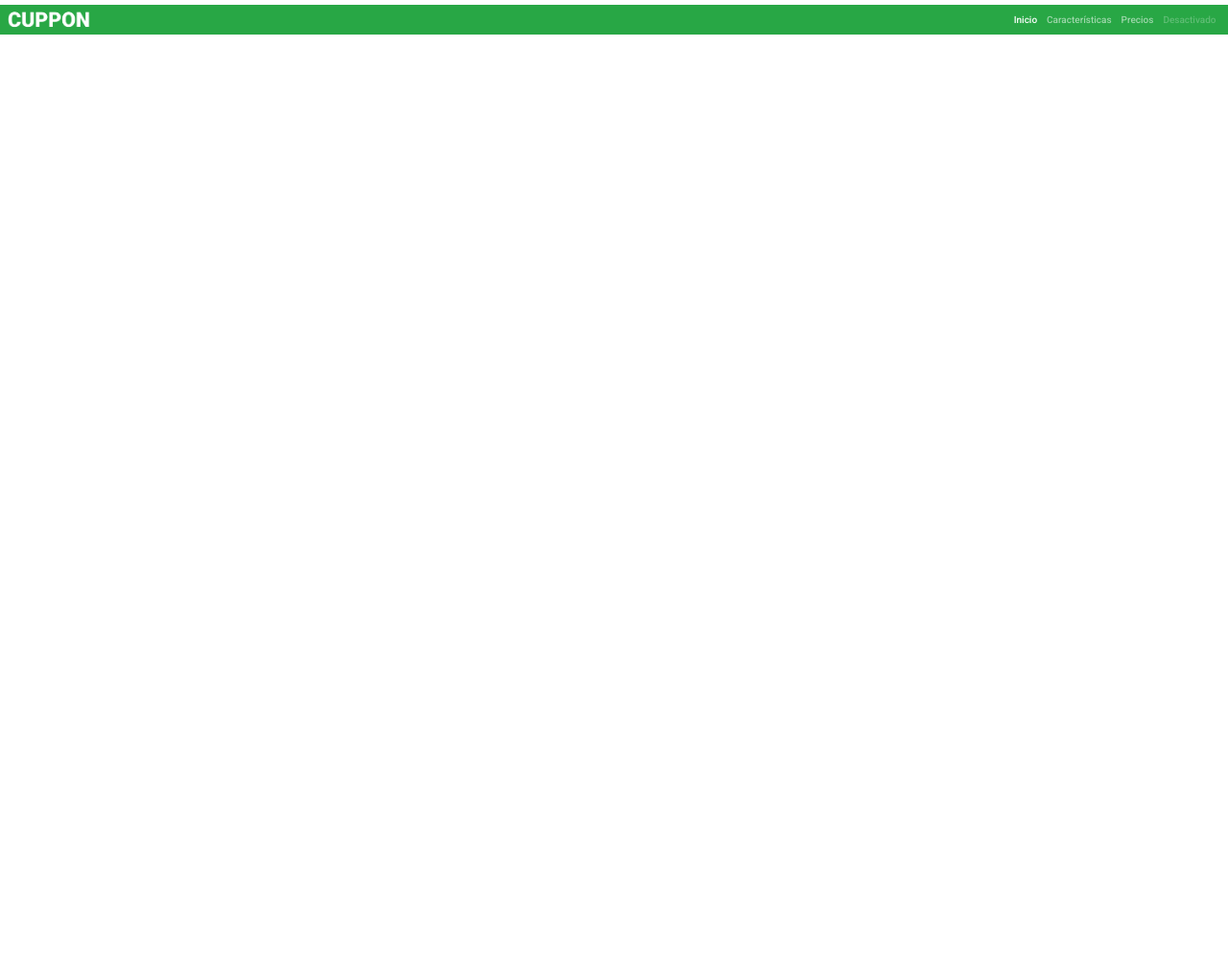
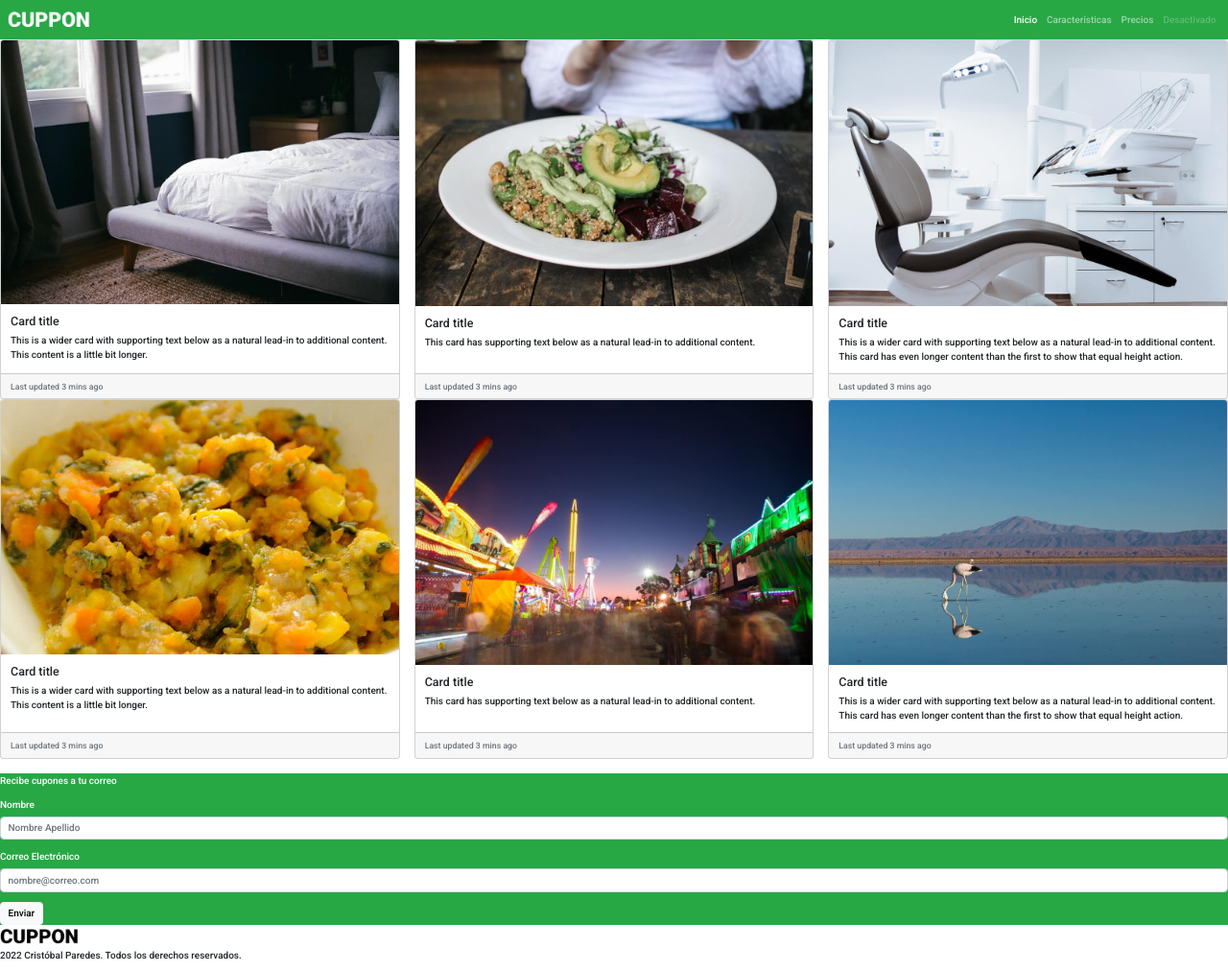
Before and after one commit to cristobal-2207/Cuppon, a plain HTML site: page index.html in a window 1280 px wide. Shown: the whole page at 96% size. Before the commit the page ends 800 px from the top, so only its background shows below. Drawn offline with nearby package versions, Linux system fonts and the light colour scheme.

Commit message:
4to Commit: Se finaliza el proyecto.

```diff
--- a/assets/css/style.css
+++ b/assets/css/style.css
@@ -6,6 +6,11 @@
   --fourthary-color: #DDDDDD;
 
 }
+*{
+  box-sizing: border-box;
+  margin: 0;
+  padding: 0;
+}
 html{
   font-size: 62.5%;
 }
@@ -13,9 +18,16 @@ body{
   font-family: 'Quicksand', sans-serif;
   font-family: 'Roboto', sans-serif;
 }
+#header{
+  background-color: var(--primary-color);
+}
 #header img{
   width: 8.6rem;
 }
-.navbar-bg{
+#form-elements{
   background-color: var(--primary-color);
+  color: #ffffff;
 }
+#logo-msn img{
+  width: 8.2rem;
+}
--- a/index.html
+++ b/index.html
@@ -18,7 +18,7 @@
   <header>
     <!--Logo más Barra de Navegación-->
     <nav id="header" class="navbar navbar-expand-lg navbar-dark">
-      <div class="container-fluid navbar-bg">
+      <div class="container-fluid">
         <a class="navbar-brand" href="#">
           <img src="./assets/img/logo-white.png" alt="Imagen de logo de Cuppon.">
         </a>
@@ -46,11 +46,108 @@
   </header>
   <main>
     <!--Colección de Tarjetas descriptivas de cada Producto-->
+    <div>
+      <!--Primeros 3 productos-->
+      <div class="row row-cols-1 row-cols-md-3 g-4">
+        <div class="col">
+          <div class="card h-100">
+            <img src="./assets/img/cupon-1.jpg" class="card-img-top" alt="Imagen de un plumon blanco cubriendo una cama de 2 plazas.">
+            <div class="card-body">
+              <h5 class="card-title">Card title</h5>
+              <p class="card-text">This is a wider card with supporting text below as a natural lead-in to additional content. This content is a little bit longer.</p>
+            </div>
+            <div class="card-footer">
+              <small class="text-muted">Last updated 3 mins ago</small>
+            </div>
+          </div>
+        </div>
+        <div class="col">
+          <div class="card h-100">
+            <img src="./assets/img/cupon-2.jpg" class="card-img-top" alt="Es una imagen de un plato de comida que contiene vegetales surtidos.">
+            <div class="card-body">
+              <h5 class="card-title">Card title</h5>
+              <p class="card-text">This card has supporting text below as a natural lead-in to additional content.</p>
+            </div>
+            <div class="card-footer">
+              <small class="text-muted">Last updated 3 mins ago</small>
+            </div>
+          </div>
+        </div>
+        <div class="col">
+          <div class="card h-100">
+            <img src="./assets/img/cupon-3.jpg" class="card-img-top" alt="Es una imagen que muestra una silla de dentista.">
+            <div class="card-body">
+              <h5 class="card-title">Card title</h5>
+              <p class="card-text">This is a wider card with supporting text below as a natural lead-in to additional content. This card has even longer content than the first to show that equal height action.</p>
+            </div>
+            <div class="card-footer">
+              <small class="text-muted">Last updated 3 mins ago</small>
+            </div>
+          </div>
+        </div>
+      </div>
+      <!--Segundos 3 productos-->
+      <div class="row row-cols-1 row-cols-md-3 g-4">
+        <div class="col">
+          <div class="card h-100">
+            <img src="./assets/img/cupon-4.jpg" class="card-img-top" alt="Es una imagen de un plato de comida.">
+            <div class="card-body">
+              <h5 class="card-title">Card title</h5>
+              <p class="card-text">This is a wider card with supporting text below as a natural lead-in to additional content. This content is a little bit longer.</p>
+            </div>
+            <div class="card-footer">
+              <small class="text-muted">Last updated 3 mins ago</small>
+            </div>
+          </div>
+        </div>
+        <div class="col">
+          <div class="card h-100">
+            <img src="./assets/img/cupon-5.jpg" class="card-img-top" alt="Es una imagen de un parque de diversiones.">
+            <div class="card-body">
+              <h5 class="card-title">Card title</h5>
+              <p class="card-text">This card has supporting text below as a natural lead-in to additional content.</p>
+            </div>
+            <div class="card-footer">
+              <small class="text-muted">Last updated 3 mins ago</small>
+            </div>
+          </div>
+        </div>
+        <div class="col">
+          <div class="card h-100">
+            <img src="./assets/img/cupon-6.jpg" class="card-img-top" alt="Es una imagen de un flamenco en un lago.">
+            <div class="card-body">
+              <h5 class="card-title">Card title</h5>
+              <p class="card-text">This is a wider card with supporting text below as a natural lead-in to additional content. This card has even longer content than the first to show that equal height action.</p>
+            </div>
+            <div class="card-footer">
+              <small class="text-muted">Last updated 3 mins ago</small>
+            </div>
+          </div>
+        </div>
+      </div>
+    </div>
+
     <i class="fa-thin fa-location-dot"></i>
   </main>
   <footer>
     <!--Formulario-->
+    <div id="form-elements">
+      <p>Recibe cupones a tu correo</p>
+      <div class="mb-3">
+        <label for="exampleFormControlInput1" class="form-label">Nombre</label>
+        <input type="email" class="form-control" id="exampleFormControlInput1" placeholder="Nombre Apellido">
+      </div>
+      <div class="mb-3">
+        <label for="exampleFormControlInput1" class="form-label">Correo Electrónico</label>
+        <input type="email" class="form-control" id="exampleFormControlInput2" placeholder="nombre@correo.com">
+      </div>
+      <button type="button" class="btn btn-light">Enviar</button>
+    </div>
     <!--Logo con mensaje de Derechos Reservados-->
+    <div id="logo-msn">
+      <img src="./assets/img/logo-black.png" alt="Logo de Cuppon en negro.">
+      <p>2022 Cristóbal Paredes. Todos los derechos reservados.</p>
+    </div>
   </footer>
   <!-- JavaScript Bundle with Popper -->
   <script src="https://cdn.jsdelivr.net/npm/bootstrap@5.2.0/dist/js/bootstrap.bundle.min.js" integrity="sha384-A3rJD856KowSb7dwlZdYEkO39Gagi7vIsF0jrRAoQmDKKtQBHUuLZ9AsSv4jD4Xa" crossorigin="anonymous"></script>
```
